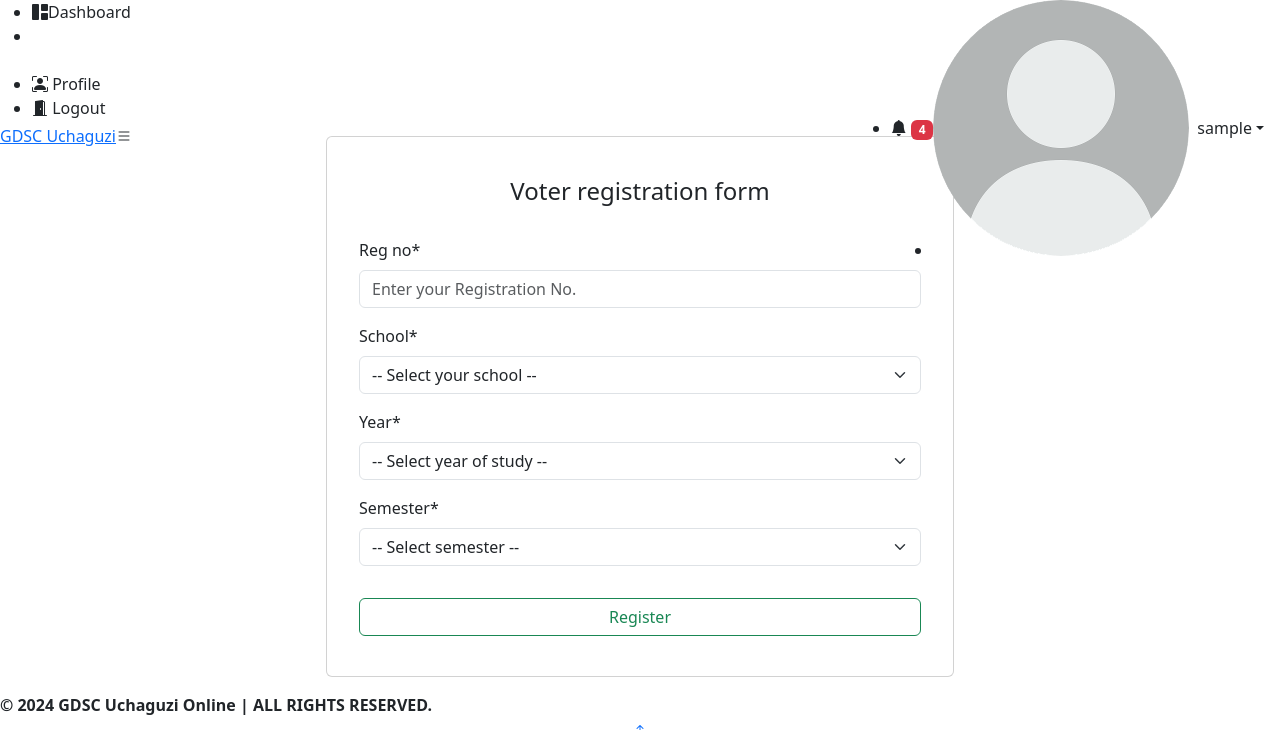
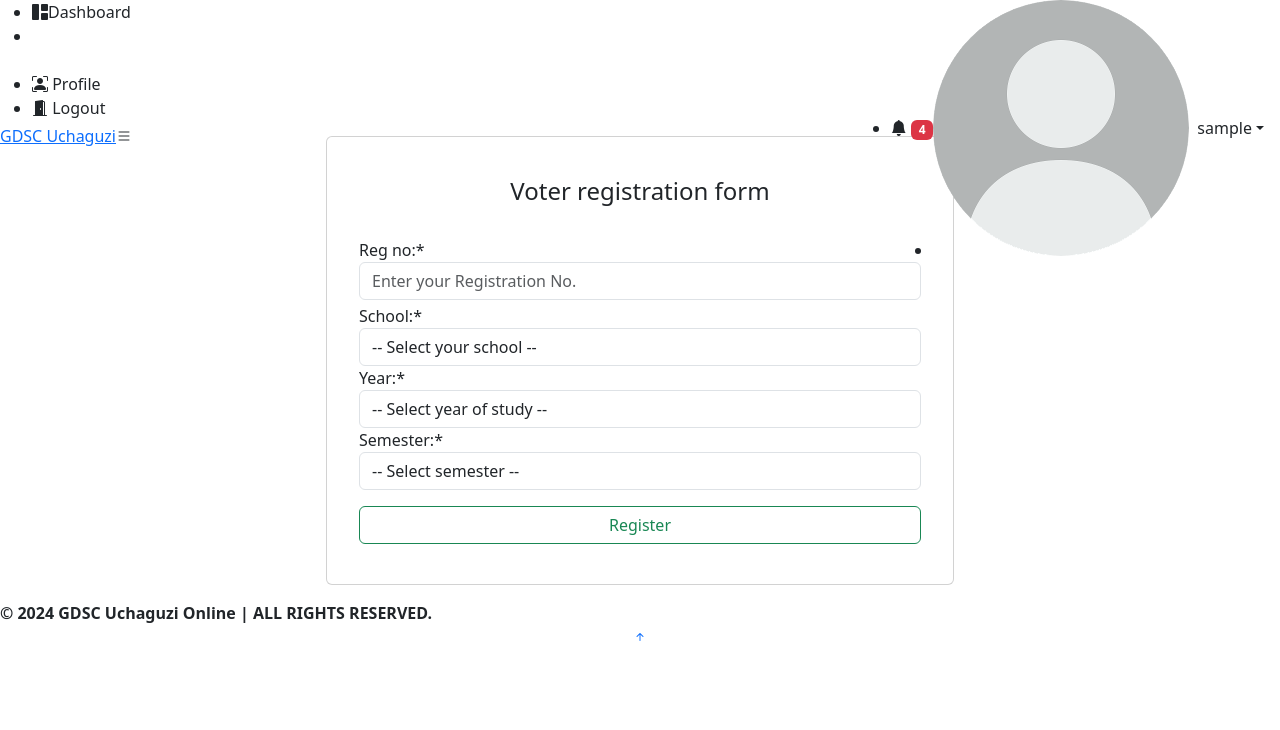
Before and after one commit to DSCRongo/dsc_uchaguzi_online, a Django app: page /homepage/ in a window 1280 px wide. Shown: the top 730 px of the page. Run offline with Django 5.2, Linux system fonts and the light colour scheme; the visitor is signed in with stand-in values (Sample User, id 1); data comes from the database, SQL or seed files in the repository; some libraries are stand-ins or nearby versions.

Commit message:
replaced django-crispy-forms with django-widget-tweaks for form validation with htmx

```diff
--- a/templates/core/partials/register.html
+++ b/templates/core/partials/register.html
@@ -1,5 +1,4 @@
-
-{% load crispy_forms_tags %}
+{% load widget_tweaks %}
 		<div class="col-lg-6 offset-sm-3">
 			<div class="card mb-3">
 				<div class="card-body">
@@ -10,7 +9,16 @@
 						{% csrf_token %}
 						<div class="row">
 							<div class="col-12">
-								{{ VoterRegistrationForm|crispy }}
+								<label>{{ VoterRegistrationForm.reg_no.label_tag }}&ast;</label>
+								{% render_field VoterRegistrationForm.reg_no class="form-control" hx-post="/accounts/validate-registration-number/" hx-swap="outerhtml" hx-trigger="keyup delay:.5s" hx-target="#registration-num-error" %}
+								<div id="registration-num-error" class="mt-1"></div>
+								<label>{{ VoterRegistrationForm.school.label_tag }}&ast;</label>
+								{% render_field VoterRegistrationForm.school class="form-control" %}
+								<label>{{ VoterRegistrationForm.year.label_tag }}&ast;</label>
+								{% render_field VoterRegistrationForm.year class="form-control" %}
+								<label>{{ VoterRegistrationForm.semester.label_tag }}&ast;</label>
+								{% render_field VoterRegistrationForm.semester class="form-control" %}
+
 							</div>
 						</div>
 						<div class="col-12 mt-3">
```
